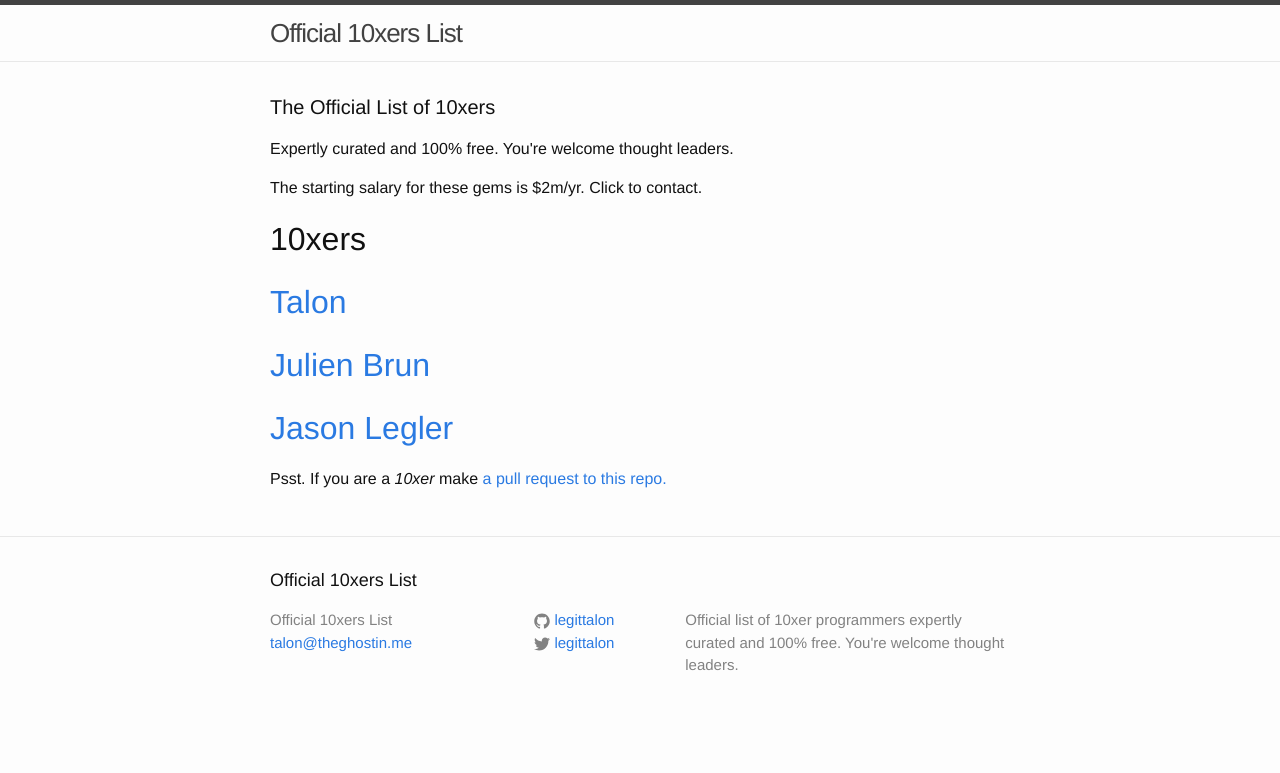
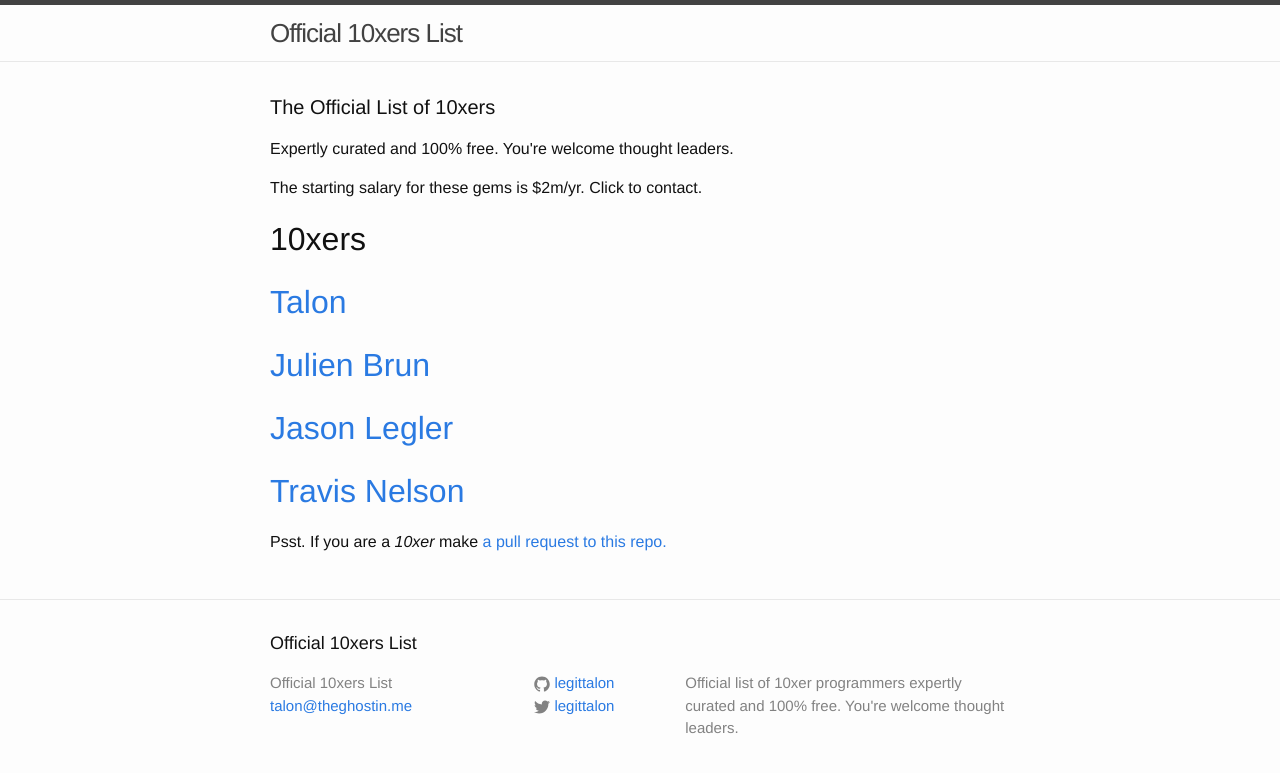
Before and after one commit to chandlerprall/10xers, a Jekyll site: the page built from index.html, in a window 1280 px wide. Shown: the top 773 px of the page. Built offline with Jekyll 4.4.1, drawn with Linux system fonts in a browser that asks for light colours.

Commit message:
I wanna be a 10xer!

```diff
--- a/_data/xers.yml
+++ b/_data/xers.yml
@@ -4,3 +4,5 @@
   url: http://twitter.com/julienbrunuk
 - name: Jason Legler
   url: http://twitter.com/smashedtoatoms
+- name: Travis Nelson
+  url: http://twitter.com/travnels
```
